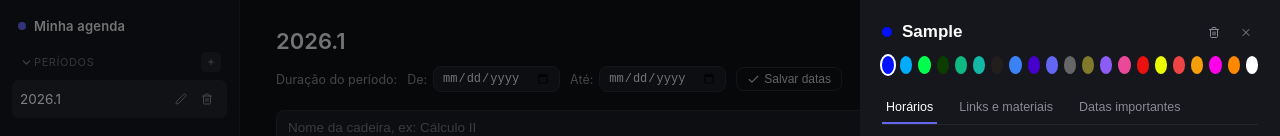
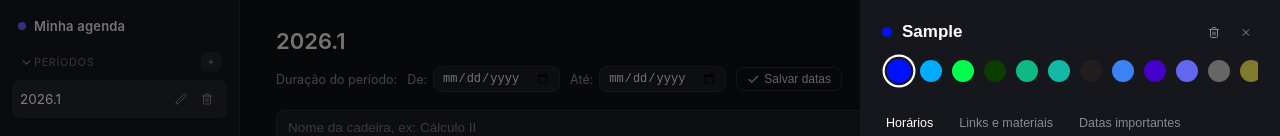
Before and after one commit to IrineuACgasoso/PersonalAgenda, a React (Vite) app: page / in a window 1280 px wide. Both pictures are taken after typing "Sample" into the empty fields and a click on the button "Adicionar". Shown: the top 136 px of the page. Built offline with nearby package versions, Linux system fonts and the light colour scheme; no server answers.

Commit message:
Colors scroll + More colors

```diff
--- a/src/components/PainelCadeira.jsx
+++ b/src/components/PainelCadeira.jsx
@@ -66,19 +66,25 @@ export default function PainelCadeira({
           </button>
         </div>
 
-        <div className="painel-cores">
-          {CORES.map((c) => (
+        {/* SELETOR DE CORES COM SCROLL LATERAL */}
+        <div className="painel-cores" style={{ marginTop: 8 }}>
+          {CORES.map((c) => {
+            const ativa = c === cadeira.cor;
+            return (
               <button
                 key={c}
+                type="button"
                 onClick={() => onAtualizar({ cor: c })}
                 className="cor-swatch"
                 style={{
                   background: c,
-                outline: c === cadeira.cor ? "2px solid #fff" : "none",
-                boxShadow: c === cadeira.cor ? `0 0 0 2px ${c}` : "none",
+                  /* Usa box-shadow duplo: cria um anel branco envolta da bolinha sem cortar */
+                  boxShadow: ativa ? `0 0 0 2px #18181b, 0 0 0 4px #ffffff` : "none",
+                  transform: ativa ? "scale(1.1)" : undefined,
                 }}
               />
-          ))}
+            );
+          })}
         </div>
 
         <div className="painel-tabs">
--- a/src/components/VisaoAfazeres.jsx
+++ b/src/components/VisaoAfazeres.jsx
@@ -4,6 +4,7 @@ import { Plus, Trash2, Check, Trash, Repeat, Clock, Edit2, X } from "lucide-reac
 import { CORES, ROTINA_OPCOES, URGENCIA_CORES, URGENCIA_LABELS } from "../constants.js";
 import { formatarData } from "../utils/formatarData.js";
 import EstadoVazio from "./ui/EstadoVazio.jsx";
+
 
 function rotinaLabel(rotina) {
   if (!rotina || rotina.tipo === "nenhuma") return null;
@@ -40,6 +41,7 @@ function FormularioAfazer({ onSalvar, itemEmEdicao, onCancelarEdicao }) {
   const [intervaloDias, setIntervaloDias] = useState(3);
   const [urgencia, setUrgencia] = useState(1);
   const [cor, setCor] = useState(CORES[6]);
+  const [expandidoCores, setExpandidoCores] = useState(false); // <--- ESTADO ADICIONADO
 
   useEffect(() => {
     if (itemEmEdicao) {
@@ -97,23 +99,21 @@ function FormularioAfazer({ onSalvar, itemEmEdicao, onCancelarEdicao }) {
         onKeyDown={(e) => e.key === "Enter" && submit()}
       />
 
+      {/* SELETOR DE CORES EXPANDÍVEL */}
       <div style={{ marginTop: 12, marginBottom: 12 }}>
         <span className="subtle" style={{ fontSize: 12, display: "block", marginBottom: 6 }}>
           Cor de identificação:
         </span>
-        <div style={{ display: "flex", gap: 8, flexWrap: "wrap", alignItems: "center" }}>
+        <div className="painel-cores">
           {CORES.map((c) => (
             <button
               key={c}
               type="button"
               onClick={() => setCor(c)}
+              className="cor-swatch"
               style={{
-                width: 24,
-                height: 24,
-                borderRadius: "50%",
                 background: c,
-                border: cor === c ? "2px solid #ffffff" : "2px solid transparent",
-                cursor: "pointer",
+                outline: cor === c ? "2px solid #ffffff" : "none",
                 boxShadow: cor === c ? `0 0 0 2px ${c}` : "none",
                 transform: cor === c ? "scale(1.15)" : "scale(1)",
               }}
@@ -180,6 +180,7 @@ function FormularioAfazer({ onSalvar, itemEmEdicao, onCancelarEdicao }) {
     </div>
   );
 }
+
 
 export default function VisaoAfazeres({
   afazeres,
--- a/src/styles/app.css
+++ b/src/styles/app.css
@@ -501,18 +501,50 @@ h2.titulo-secao {
   outline: none;
 }
 
+/* Container de cores com scroll lateral */
+/* Container de cores com scroll lateral */
 .painel-cores {
   display: flex;
-  gap: 6px;
-  margin-top: 12px;
+  align-items: center;
+  gap: 10px;
+  overflow-x: auto;
+  overflow-y: hidden;
+
+  /* PADDING: Dá o respiro necessário no topo, fundo e laterais para o scale e o anel não cortarem */
+  padding: 8px 6px 8px 6px;
+
+  /* Barra de scroll discreta (Firefox) */
+  scrollbar-width: thin;
+  scrollbar-color: #2a2c33 transparent;
 }
 
+/* Barra de scroll discreta (Chrome/Safari/Edge) */
+.painel-cores::-webkit-scrollbar {
+  height: 4px;
+}
+.painel-cores::-webkit-scrollbar-track {
+  background: transparent;
+}
+.painel-cores::-webkit-scrollbar-thumb {
+  background: #2a2c33;
+  border-radius: 4px;
+}
+
+/* Bolinha de cor */
 .cor-swatch {
-  width: 18px;
-  height: 18px;
+  width: 22px;
+  height: 22px;
+  min-width: 22px;
+  min-height: 22px;
+  flex-shrink: 0;
   border-radius: 50%;
   border: none;
   cursor: pointer;
+  transition: transform 0.15s ease, box-shadow 0.15s ease;
+}
+
+.cor-swatch:hover {
+  transform: scale(1.15);
 }
 
 .painel-tabs {
```
Lines whose indentation alone changed are shown as unchanged.
